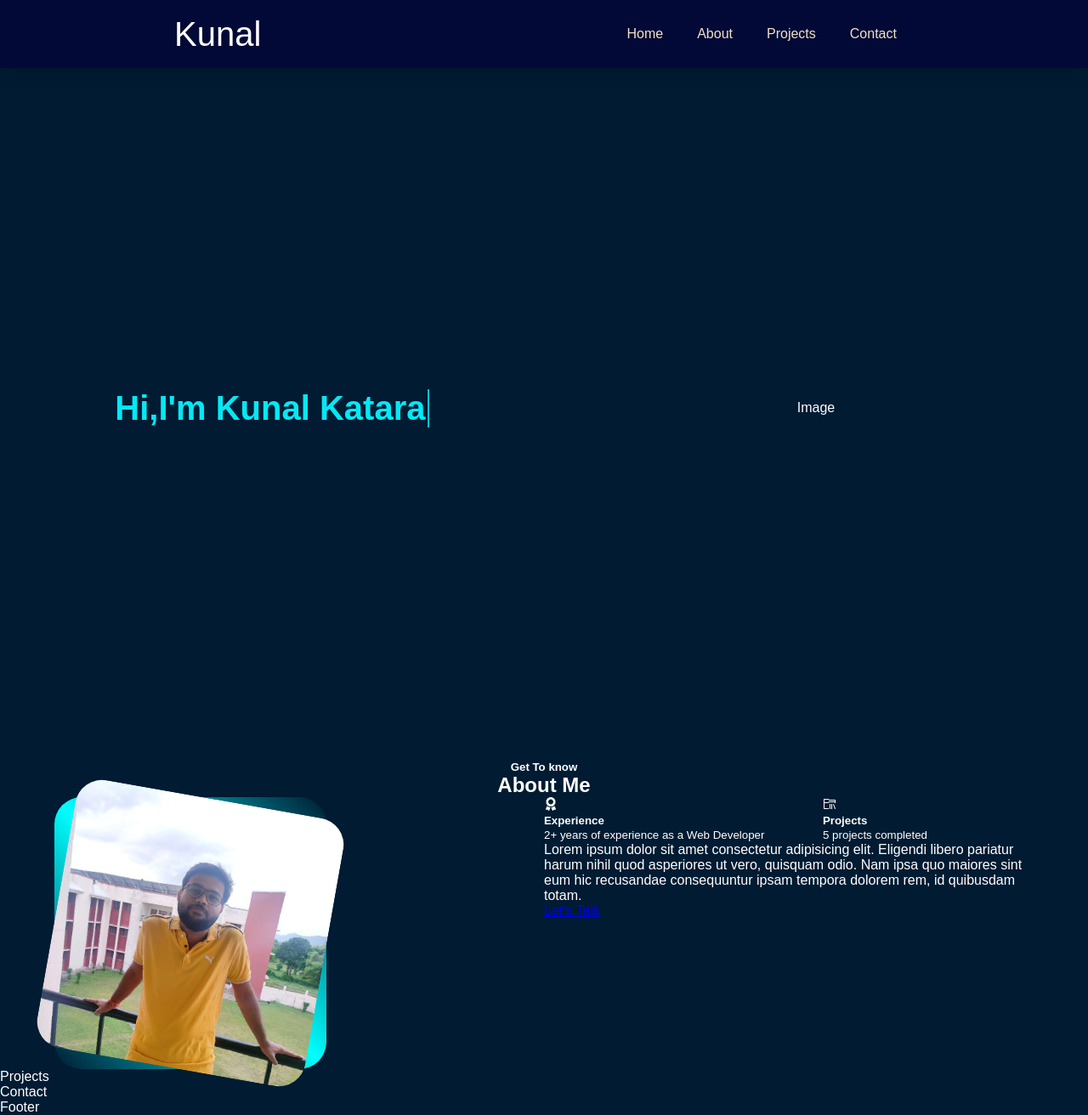
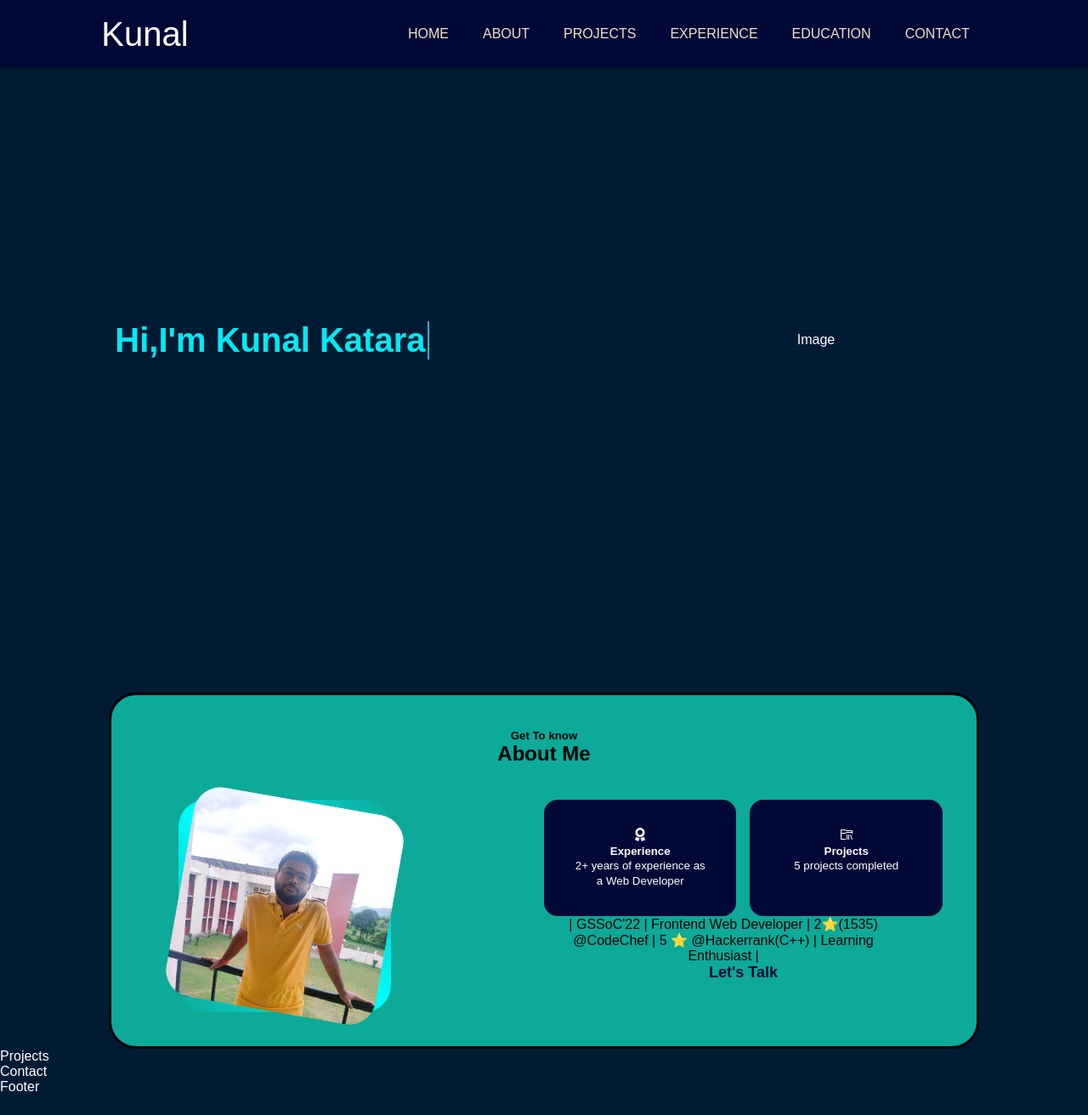
Before and after one commit to kunalkatara12/MyPortfolio, a React (Create React App) app: page / in a window 1280 px wide. Shown: the whole page at 85% size. After the commit the page ends 1288 px from the top, so only its background shows below. Built offline with nearby package versions, Linux system fonts and the light colour scheme.

Commit message:
changes in about section

```diff
--- a/src/App.css
+++ b/src/App.css
@@ -8,3 +8,6 @@ body{
   background: #001b32;
   color: #fff;
 }
+html{
+  scroll-behavior: smooth;
+}
--- a/src/components/About.jsx
+++ b/src/components/About.jsx
@@ -6,10 +6,11 @@ import "./style.scss"
 const About = () => {
   return (
     <>
+      <div id="about__div">
         <section id="about">
-        <header className="about__heading" >
+          <header className="about__heading">
             {" "}
-          <h5 >Get To know</h5>
+            <h5>Get To know</h5>
             <h2 id="heading">About Me</h2>
           </header>
 
@@ -34,10 +35,9 @@ const About = () => {
                 </article>
               </div>
               <p id="about__para">
-              Lorem ipsum dolor sit amet consectetur adipisicing elit. Eligendi
-              libero pariatur harum nihil quod asperiores ut vero, quisquam
-              odio. Nam ipsa quo maiores sint eum hic recusandae consequuntur
-              ipsam tempora dolorem rem, id quibusdam totam.
+                | GSSoC'22 | Frontend Web Developer | 2⭐(1535) @CodeChef |
+                 5 ⭐
+                @Hackerrank(C++) | Learning Enthusiast |
               </p>
               <a href="#Contact" className="btn btn-primary">
                 Let's Talk
@@ -45,6 +45,7 @@ const About = () => {
             </div>
           </div>
         </section>
+      </div>
     </>
   );
 };
--- a/src/components/Navbar.jsx
+++ b/src/components/Navbar.jsx
@@ -10,7 +10,14 @@ const Navbar = () => {
       <nav className="navbar">
         <div id="title">Kunal</div>
         <ul className="app__navbar-links">
-          {["Home", "About", "Projects", "Contact"].map((item) => (
+          {[
+            "home",
+            "about",
+            "projects",
+            "experience",
+            "education",
+            "contact",
+          ].map((item) => (
             <li className="app__flex p-text" key={`link-${item}`}>
               <div />
               <a href={`#${item}`}>{item}</a>
@@ -25,9 +32,7 @@ const Navbar = () => {
               borderRadius: "50%",
             }}
             onClick={() => setToggle(false)}
-          />
-          {" "}
-
+          />{" "}
           {toggle && (
             <motion.div
               whileInView={{ x: [300, 0] }}
@@ -36,7 +41,14 @@ const Navbar = () => {
               {" "}
               <HiX onClick={() => setToggle(false)} />
               <ul>
-                {["home", "about", "work", "skills", "contact"].map((item) => (
+                {[
+                  "home",
+                  "about",
+                  "projects",
+                  "experience",
+                  "education",
+                  "contact",
+                ].map((item) => (
                   <li key={item}>
                     <a href={`#${item}`} onClick={() => setToggle(false)}>
                       {item}
--- a/src/components/style.scss
+++ b/src/components/style.scss
@@ -2,6 +2,7 @@
 @import 'typed';
 /* Navbar */
 .navbar {
+    position: fixed;
     width: 100%;
     height: 10vh;
     display: flex;
@@ -58,6 +59,7 @@ nav ul li a {
         linear-gradient(rgb(251, 255, 197) 0 0) 0 100%/var(--d, 0) 3px no-repeat,
         linear-gradient(rgb(251, 255, 197) 0 0) 100% 100%/var(--d, 0) 3px no-repeat;
     transition: 0.5s;
+    text-transform: uppercase;
 }
 
 
@@ -292,30 +294,39 @@ nav ul li a:hover {
 
 
 /* About */
+#about__div{
+    width: 100%;
+    display: flex;
+    justify-content: center;
+
+}
+#about {
+    width: 80%;
+    padding: 40px;
+    background-color: #0da999;
+    overflow:hidden ;
+    border: 3px solid black;
+    border-radius: 2rem;
+}
 .about__heading{
 text-align: center;
     // display: flex;
     // flex-direction: column;
+    margin-bottom: 40px;
+    color: black;
 }
 #heading{
     display: inline-block;
     background:
-            linear-gradient(rgb(251, 255, 197) 0 0) 0 100%/var(--d, 0) 3px no-repeat,
-            linear-gradient(rgb(251, 255, 197) 0 0) 100% 100%/var(--d, 0) 3px no-repeat;
+            linear-gradient(rgb(0, 0, 0) 0 0) 0 100%/var(--d, 0) 3px no-repeat,
+            linear-gradient(rgb(0, 0, 0) 0 0) 100% 100%/var(--d, 0) 3px no-repeat;
         transition: 0.5s;
+
 }
 #heading:hover{
     --d: 51%;
 }
-#about{
-    width: 100%;
-    // display: flex;
-    // flex-direction: column;
-    // justify-content: center;
-    // align-items: center;
-    // text-align: center;
-    // height: 100vh;
-}
+
 .about__container
 {
     display: grid;
@@ -333,8 +344,8 @@ display: flex;
 justify-content: center;
 }
 #my__img{
-width: 320px;
-    height: 320px;
+width: 250px;
+    height: 250px;
     aspect-ratio: 1/1;
     border-radius: 2rem;
     background: linear-gradient(45deg,
@@ -345,8 +356,8 @@ width: 320px;
 }
 
 img{
-    width: 320px;
-    height:320px;
+    width: 250px;
+    height:250px;
     border-radius: 2rem;
     overflow: hidden;
     transform: rotate(10deg);
@@ -357,14 +368,32 @@ img:hover{
 }
 #about__para{
  width: 90%;
+ color: black;
 
-//  text-align: center;
+ text-align: center;
 }
 .about__cards{
     display: grid;
     grid-template-columns: repeat(2,1fr);
 gap:1rem;
 }
+.about__card{
+    // width: 50px;
+    background-color: #020936;
+    border: 1px solid transparent;
+    border-radius: 1rem;
+    padding: 2rem;
+    text-align: center;
+}
+.btn{
+
+    text-decoration: none;
+    color: #020936;
+    font-size: large;
+    font-weight: 900;
+    display: flex;
+    justify-content: center;
+}
 /* About */
 
 
```
Also changed, not shown: src/components/Education.jsx (added), src/components/Experience.jsx (added). Lines whose indentation alone changed are shown as unchanged.
